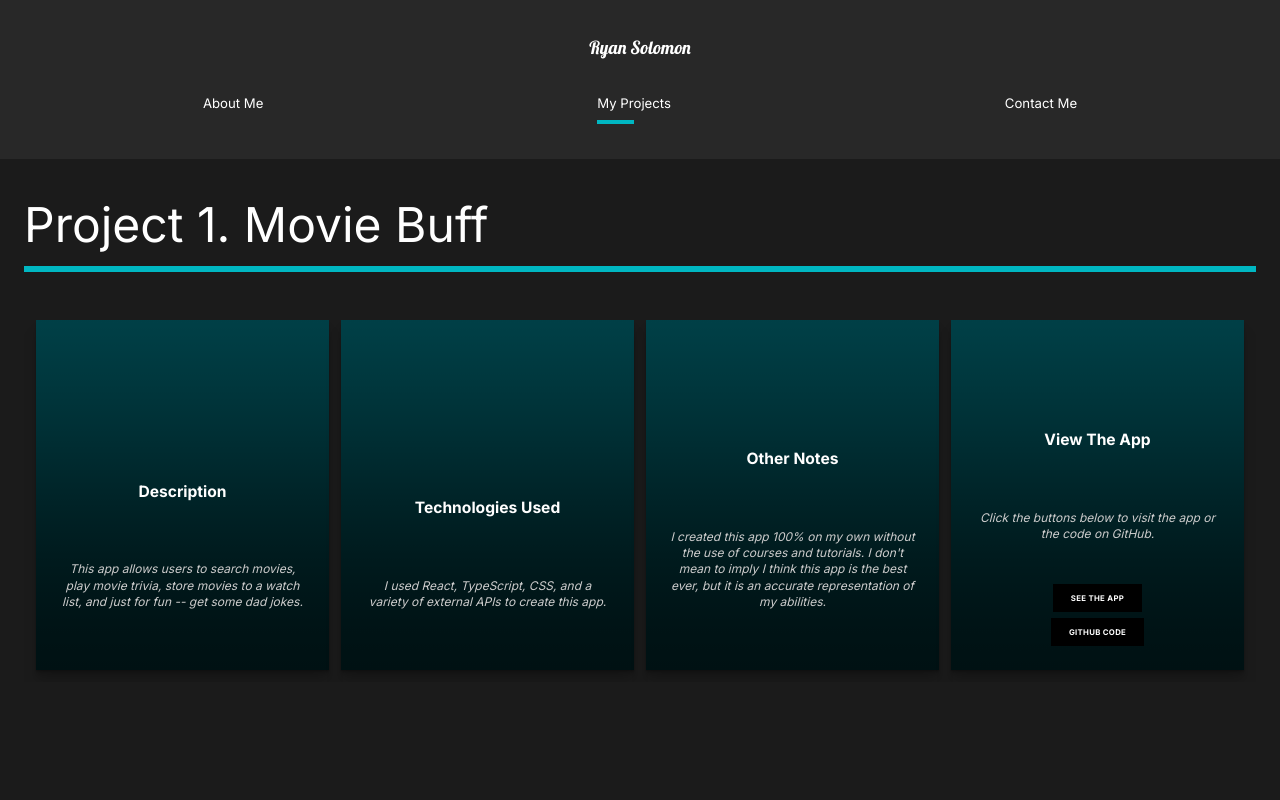
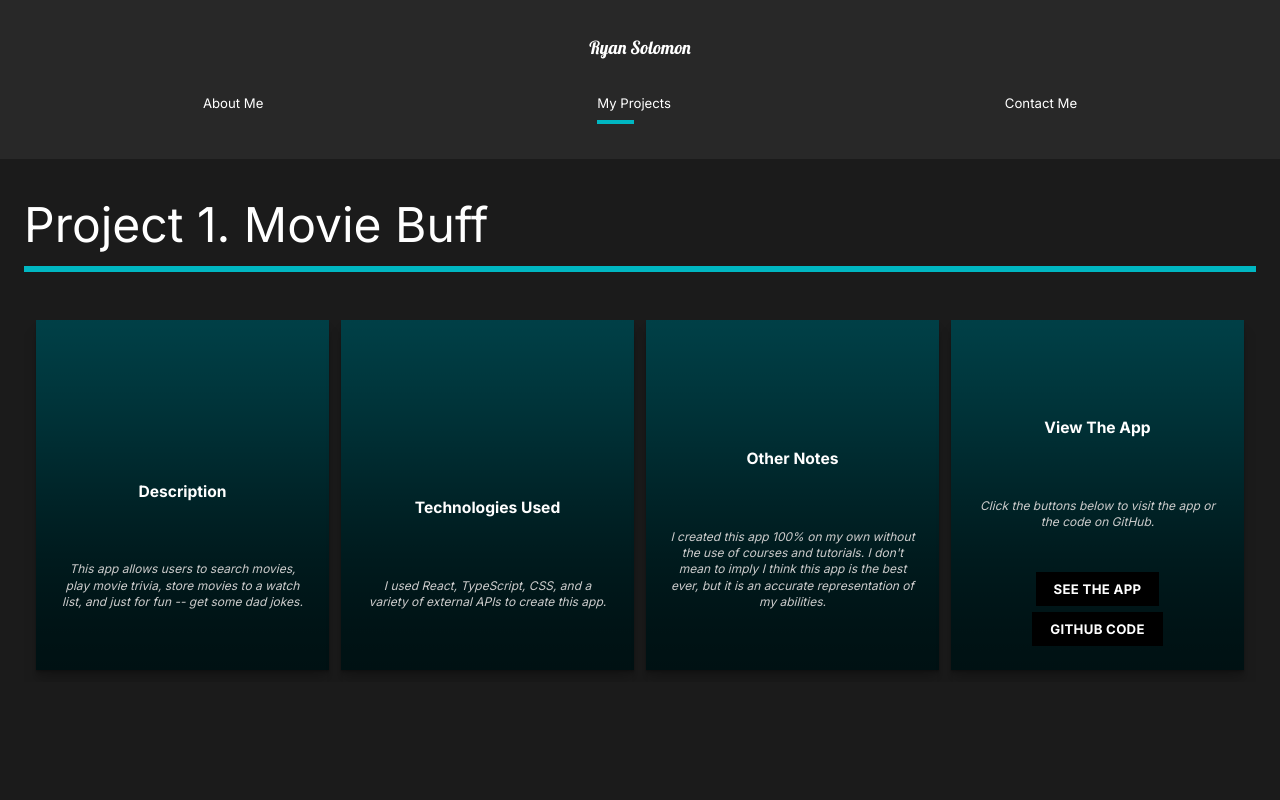
Before and after one commit to Ryan-Solomon/ryansolomon-io, a React (Create React App) app: page /work in a window 1280 px wide. Shown: the top 800 px of the page. Built offline with nearby package versions, Linux system fonts and the light colour scheme.

Commit message:
add dynamic linking to website and github

```diff
--- a/src/components/ProjectCard.jsx
+++ b/src/components/ProjectCard.jsx
@@ -1,7 +1,13 @@
 import React from 'react';
 
 const ProjectCard = ({ project }) => {
-  const { description, technologies, otherNotes } = project;
+  const {
+    description,
+    technologies,
+    otherNotes,
+    githubLink,
+    websiteLink,
+  } = project;
   return (
     <main className='page-content'>
       <div className='card'>
@@ -28,8 +34,16 @@ const ProjectCard = ({ project }) => {
           <p className='copy'>
             Click the buttons below to visit the app or the code on GitHub.
           </p>
-          <button className='btn'>See The App</button>
-          <button className='btn'>GitHub Code</button>
+          <button className='btn'>
+            <a href={websiteLink} target='_blank'>
+              See The App
+            </a>
+          </button>
+          <button className='btn'>
+            <a href={githubLink} target='_blank'>
+              GitHub Code
+            </a>
+          </button>
         </div>
       </div>
     </main>
--- a/src/pages/OurWork.styles.scss
+++ b/src/pages/OurWork.styles.scss
@@ -139,7 +139,7 @@ $bp-lg: 900px;
   cursor: pointer;
   margin-top: 0.5rem;
   padding: 0.75rem 1.5rem;
-  font-size: 0.65rem;
+  font-size: 1rem;
   font-weight: bold;
   letter-spacing: 0.025rem;
   text-transform: uppercase;
@@ -209,3 +209,9 @@ $bp-lg: 900px;
     opacity: 1;
   }
 }
+
+a {
+  text-decoration: none;
+  color: white;
+  font-size: 0.7rem;
+}
--- a/src/projectData.js
+++ b/src/projectData.js
@@ -6,6 +6,8 @@ export const projectData = [
       'I used React, TypeScript, CSS, and a variety of external APIs to create this app.',
     otherNotes:
       "I created this app 100% on my own without the use of courses and tutorials. I don't mean to imply I think this app is the best ever, but it is an accurate representation of my abilities.",
+    websiteLink: 'https://movie-buff.vercel.app/',
+    githubLink: 'https://github.com/Ryan-Solomon/movie-app',
   },
   {
     description:
@@ -14,6 +16,8 @@ export const projectData = [
       'I used React, JavaScript, Redux, React Bootstrap, MongoDB, NodeJs, and Express to create this app.',
     otherNotes:
       "I used an ecommerce tutorial to build this app. I'm a bit less comfortable with the backend in general, but I'm still comfortable with most of the functionality of this app and was able to customize it to make it my own.",
+    websiteLink: 'https://karenscrafts.herokuapp.com/',
+    githubLink: 'https://github.com/Ryan-Solomon/karens-crafts',
   },
   {
     description:
@@ -22,5 +26,7 @@ export const projectData = [
       'I used React, JavaScript, Styled Components, SCSS, and an animation library called Framer Motion to build this site.',
     otherNotes:
       "I used a variety of resources to build this site (documentation, articles, etc.), so not all strictly from memory, but I'm comfortable with all of the functionality of this site.",
+    websiteLink: '',
+    githubLink: 'https://github.com/Ryan-Solomon/ryansolomon-io',
   },
 ];
```
